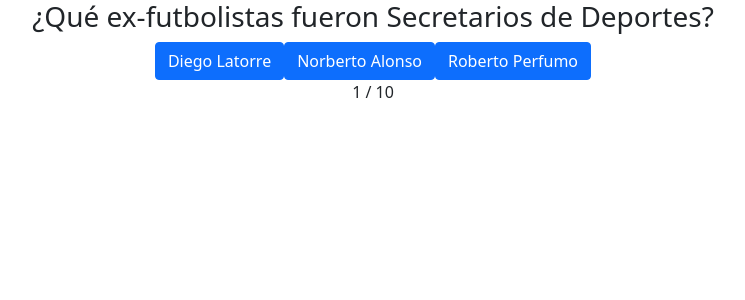
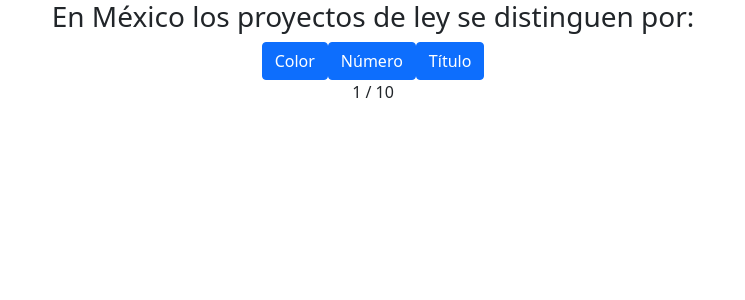
Before and after one commit to natoszme/der-trivia, a React (Create React App) app: page / in a window 1280 px wide. Shown: the top 300 px of the page, without its empty margins (267-1012 px from the left). Built offline with nearby package versions, Linux system fonts and the light colour scheme.

Commit message:
feat: play again buttom

```diff
--- a/src/App.js
+++ b/src/App.js
@@ -3,12 +3,18 @@ import Quizz from "./components/quizz";
 import questions from "./questions.json";
 import _ from "lodash";
 import 'bootstrap/dist/css/bootstrap.min.css';
+import React, { useState } from 'react';
 
 function App() {
-  const roundQuestions = _.take(questions, 10);
+  const [playAgain, setPlayAgain] = useState();
+  const Game = () => {
+    const roundQuestions = _.sampleSize(questions, 10);
+    return <Quizz questions={roundQuestions} setPlayAgain={setPlayAgain}/>;
+  };
+
   return (
     <div className="App">
-        <Quizz questions={roundQuestions} />
+        <Game />
     </div>
   );
 }
--- a/src/components/question.jsx
+++ b/src/components/question.jsx
@@ -15,18 +15,22 @@ const Description = ({ question: { description }, answerIsOk }) => {
 const Option = ({ onOptionSelected, option }) =>
   <Button onClick={() => onOptionSelected(option)}>{option}</Button>
 
-const QuestionWithOptions = ({ question, options, moveToNext, currentQuestionNumber, questionCount }) => {
+const Question = ({ question, options, optionSelected }) =>
+  <div>
+    <h3>{question.text}</h3>
+    {options.map((option, number) => <Option key={number} question={question} option={option} onOptionSelected={optionSelected}/> )}
+  </div>
+
+const QuestionWithLearningInfo = ({ question, options, moveToNext, currentQuestionNumber, questionCount }) => {
   const [answered, setAnswered] = useState(false);
   const [answerIsOk, setAnswerIsOk] = useState(false);
 
   //TODO improve this?
   const descriptionRead = () => {
-    setAnswered(false);
-    setAnswerIsOk(false);
     moveToNext(answerIsOk);
   };
 
-  const { text, answer } = question;
+  const { answer } = question;
 
   const optionSelected = option => {
     if (answered) return;
@@ -52,8 +56,7 @@ const QuestionWithOptions = ({ question, options, moveToNext, currentQuestionNum
 
   return (
     <div>
-      <h3>{text}</h3>
-      {options.map((option, number) => <Option key={number} question={question} option={option} onOptionSelected={optionSelected}/> )}
+      <Question question={question} options={options} optionSelected={optionSelected}/>
       <p>{currentQuestionNumber + 1} / {questionCount}</p>
 
       <DescriptionModal />
@@ -61,8 +64,8 @@ const QuestionWithOptions = ({ question, options, moveToNext, currentQuestionNum
   );
 }
 
-export default function Question(props) {
+export default function QuestionView(props) {
   const { answer, incorrectAnswers } = props.question;
   const options = _(incorrectAnswers).concat(answer).shuffle().value();
-  return <QuestionWithOptions options={options} {...props}/>
+  return <QuestionWithLearningInfo options={options} {...props}/>
 }
--- a/src/components/quizz.jsx
+++ b/src/components/quizz.jsx
@@ -1,10 +1,11 @@
-import React, { useState } from 'react';
+import React, { useState, useEffect } from 'react';
 import _ from "lodash";
 import Question from "./question";
 
-const Round = ({ questions }) => {
+export default function Round ({ questions, setPlayAgain }) {
   const [currentQuestionNumber, setCurrentQuestionNumber] = useState(0);
   const [score, setScore] = useState(0);
+  //useEffect(moveToNext, [ currentQuestionNumber ]);
 
   const questionsCount = _.size(questions);
   const isActive = currentQuestionNumber < questionsCount;
@@ -15,25 +16,25 @@ const Round = ({ questions }) => {
     setCurrentQuestionNumber(currentQuestionNumber + 1)
   };
 
-  const Score = () => <p>{score}</p>;
+  const Score = () => <div>
+      <p>{score}</p>
+      <button onClick={setPlayAgain}>Jugar de nuevo</button>
+    </div>;
+
+  const Q = () => <Question
+    question={currentQuestion}
+    moveToNext={moveToNext}
+    questionCount={questionsCount}
+    currentQuestionNumber={currentQuestionNumber}
+  />
 
   return (
     <div>
       {
         isActive?
-          <Question
-            question={currentQuestion}
-            moveToNext={moveToNext}
-            questionCount={questionsCount}
-            currentQuestionNumber={currentQuestionNumber}
-          />
+          <Q />
         : <Score />
       }
     </div>
   );
 };
-
-export default function Quiz({ questions }) {
-  const shuffledQuestions = _.shuffle(questions);
-  return <Round questions={shuffledQuestions}/>
-}
```
